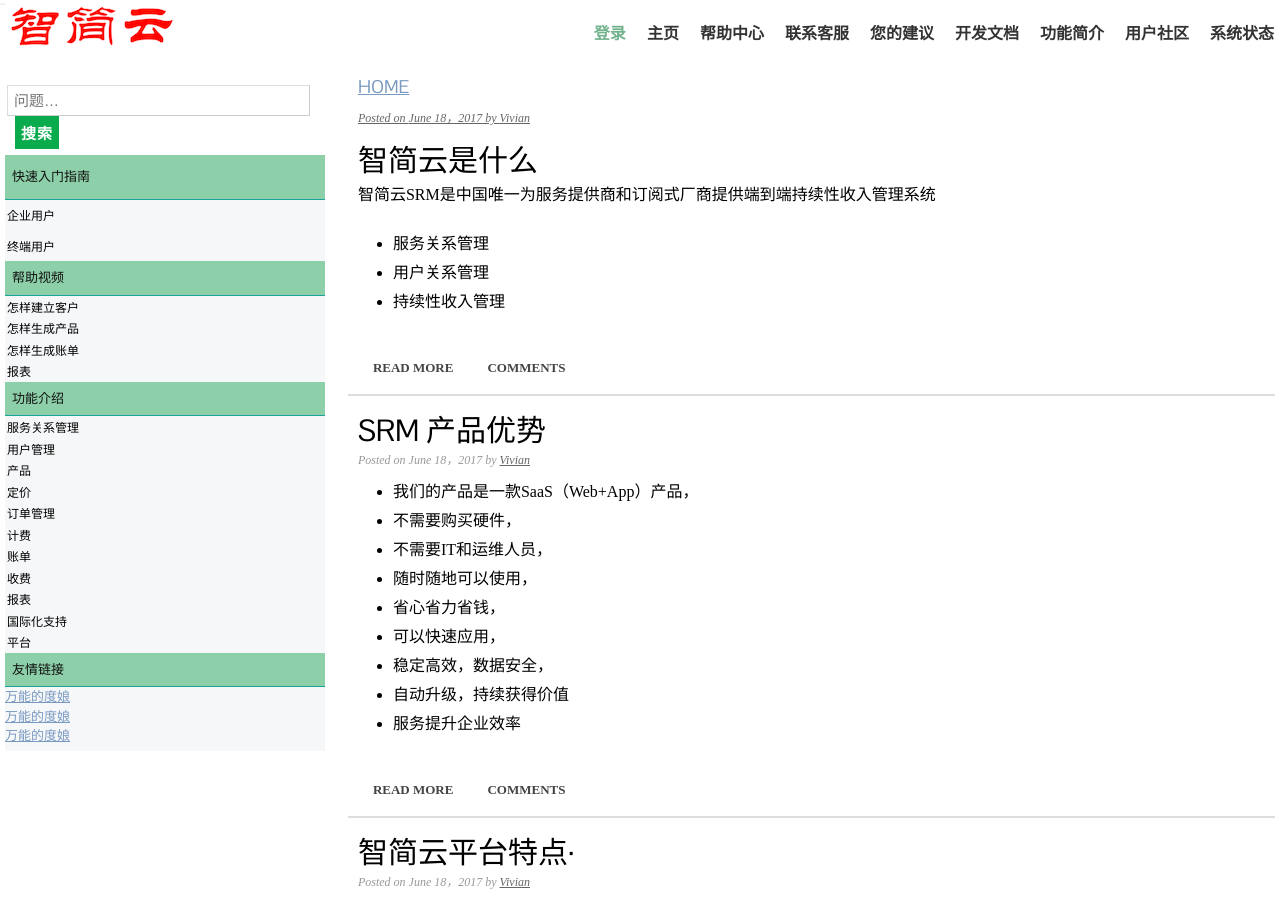
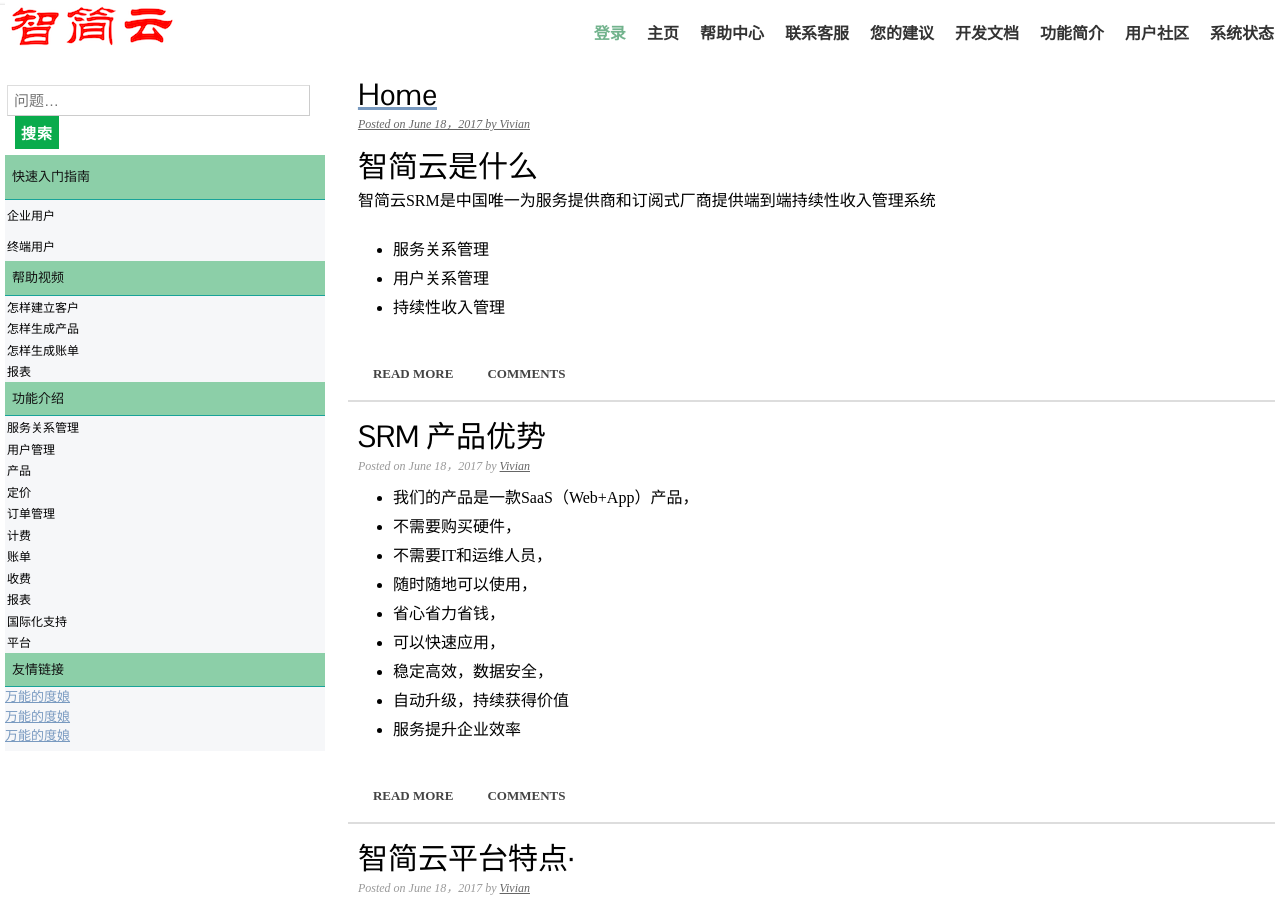
Before and after one commit to dreampivot/slipscloud.github.io, a Jekyll site: the page help/help-index.html, which Jekyll copies as it is, in a window 1280 px wide and 900 px high. Built offline with Jekyll 4.4.1, drawn with Linux system fonts in a browser that asks for light colours.

Commit message:
Update help-index.html

```diff
--- a/help/help-index.html
+++ b/help/help-index.html
@@ -30,8 +30,10 @@
 
 		<article class="expanded">
   	        <p></p>
-		<h4>Home</h2>
-		<div class="article-info">Posted on <time datetime="2017-06-18">June 18，2017</time> by <a href="#" rel="author">Vivian</a></div>
+		<h2>Home</h2>
+<!--		<div class="article-info">Posted on <time datetime="2017-06-18">June 18，2017</time> by <a href="#" rel="author">Vivian</a></div>
+-->
+<div class="article-info">Posted on <time datetime="2017-06-18">June 18，2017</time> by Vivian</a></div>
 
 		<h2>智简云是什么</h2>
 
```
